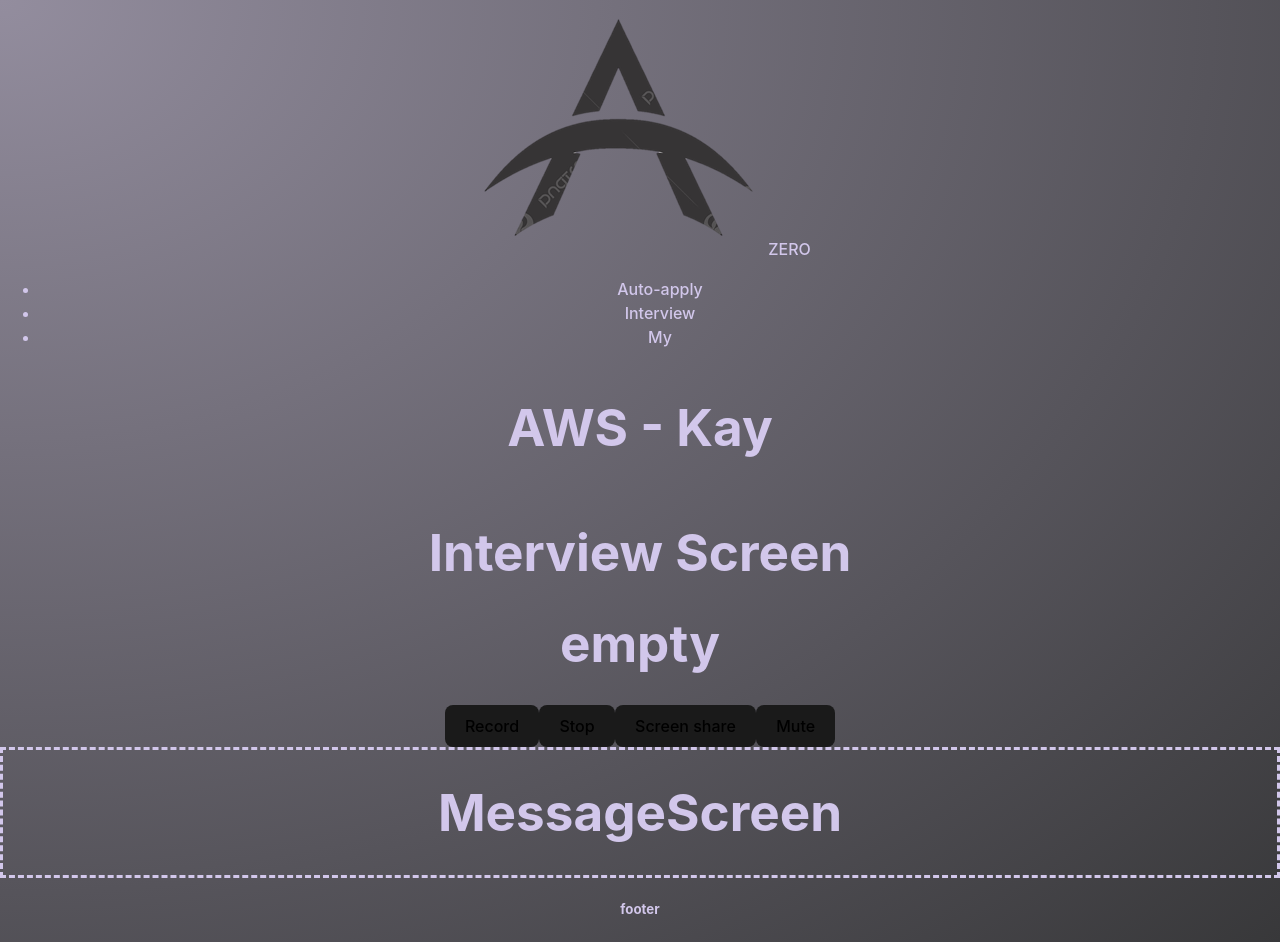
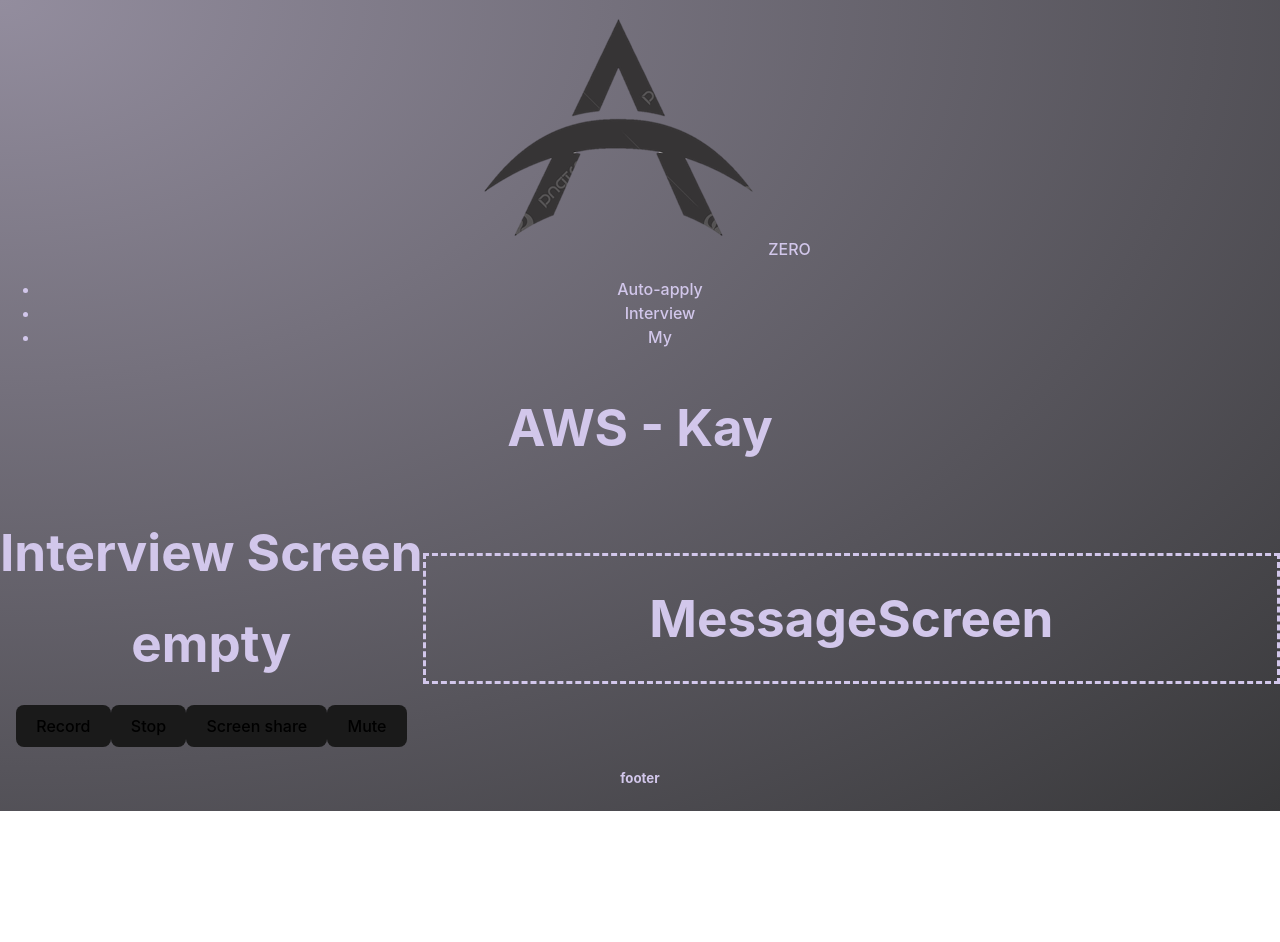
Before and after one commit to LegendaryPark/zero-front-end, a React (Vite) app in the folder zero/: page / in a window 1280 px wide. After the commit the page ends 811 px from the top, so only its background shows below. Built offline with nearby package versions, Linux system fonts and the light colour scheme.

Commit message:
Changed css id to class

```diff
--- a/zero/src/App.jsx
+++ b/zero/src/App.jsx
@@ -1,25 +1,23 @@
-import { useState } from 'react'
-import './App.css'
-import Header from './components/Header.jsx'
-import Interview from './components/Interview.jsx'
-import Message from './components/Message.jsx'
-import Info from './components/Info.jsx'
-
+import "./App.css";
+import Header from "./components/Header.jsx";
+import Interview from "./components/Interview.jsx";
+import Message from "./components/Message.jsx";
+import Info from "./components/Info.jsx";
 
 function App() {
   return (
     <div id="app-div">
       <Header />
       <Info />
-			<main id="mainid">
-				<Interview id="interview" description="empty"/>
-				<Message id="message"/>
+      <main id="main-id">
+        <Interview id="interview" description="empty" />
+        <Message id="message" />
       </main>
       <footer>
         <h5>footer</h5>
       </footer>
     </div>
-	)
+  );
 }
 
-export default App
+export default App;
```
Lines whose indentation alone changed are shown as unchanged.
